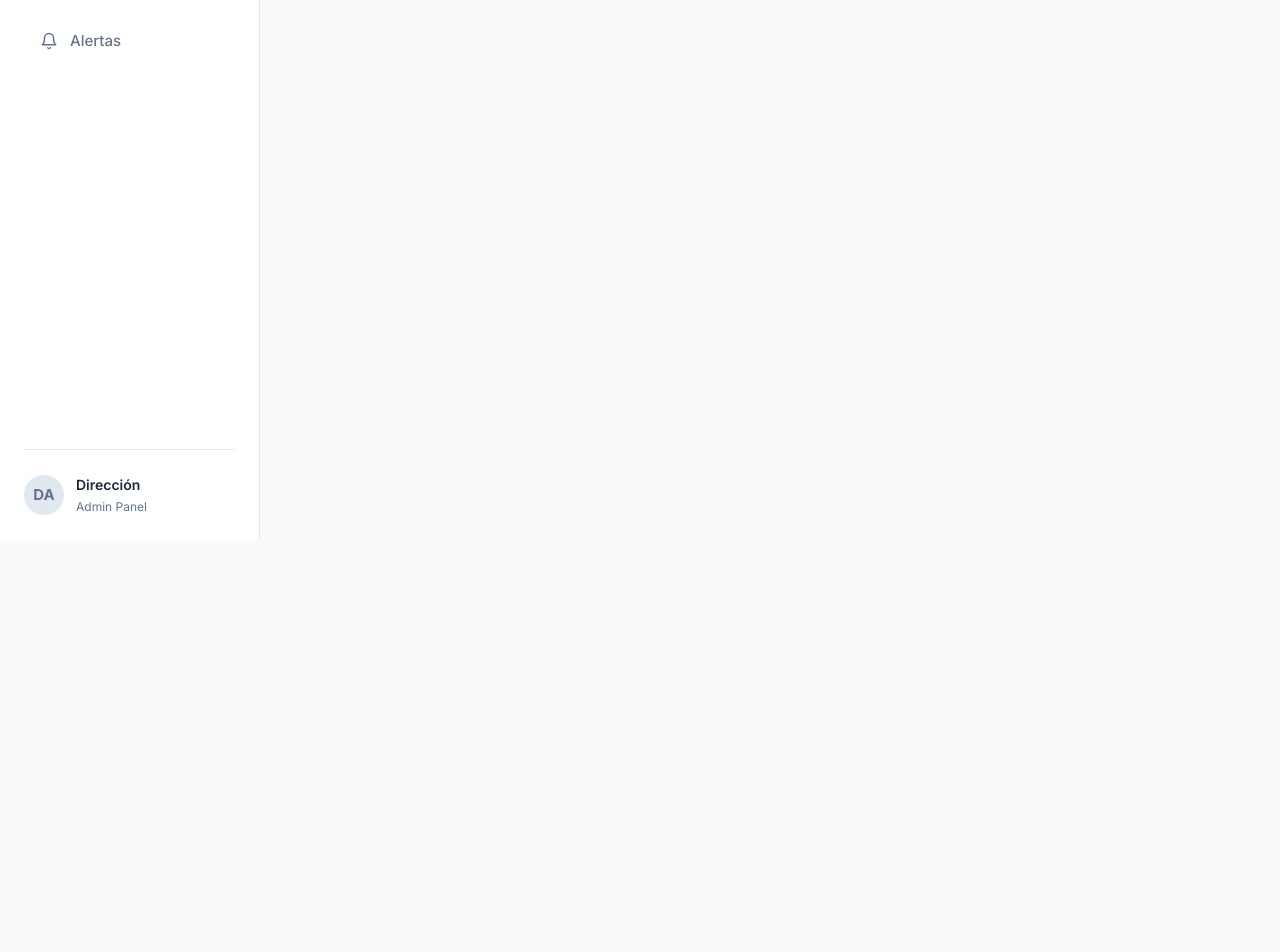
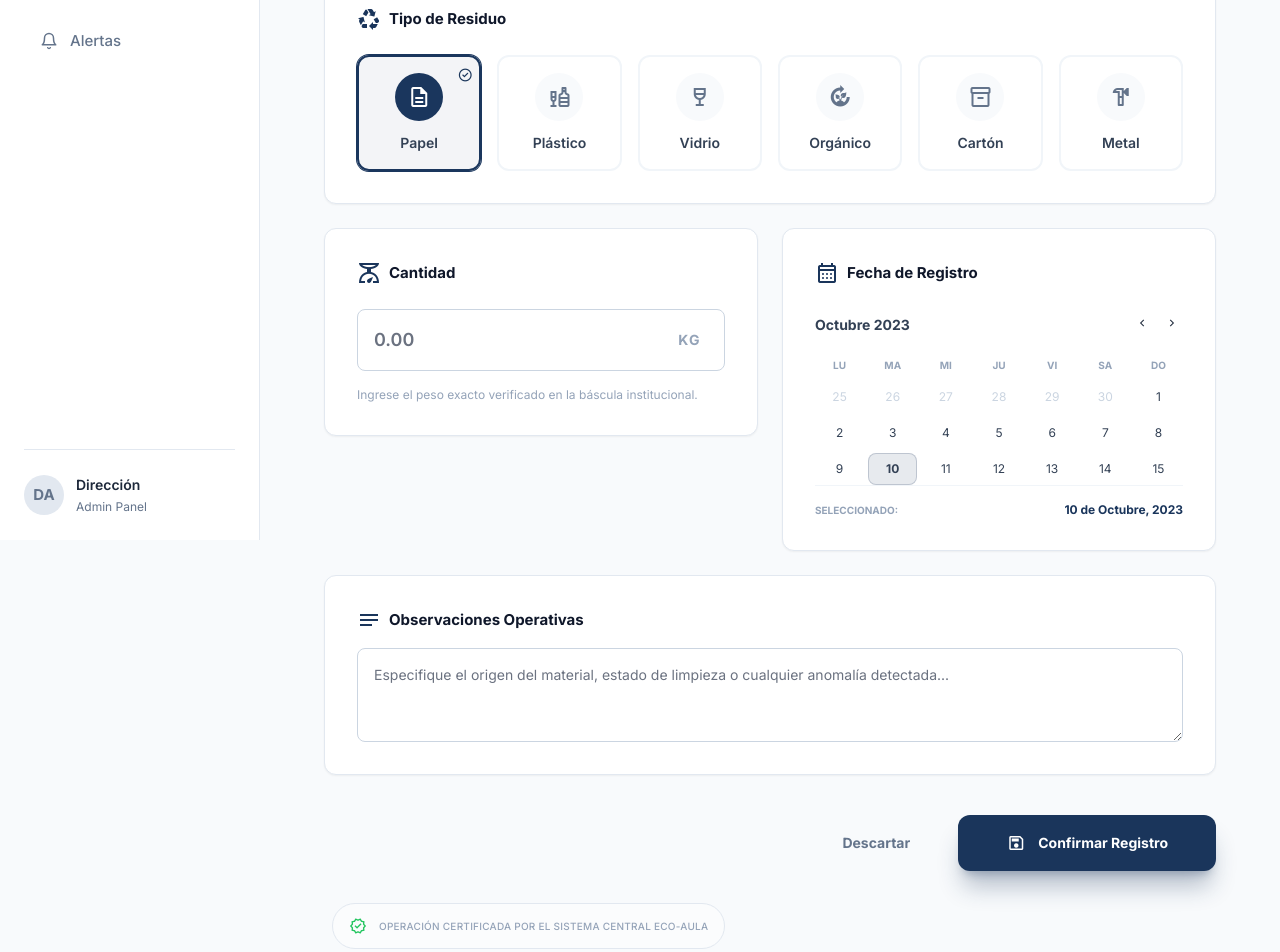
Before and after one commit to Eco-aula/Front, a Vue app in the folder EcoAula-front/: page /registrar in a window 1280 px wide. Shown: the part 260-1212 px from the top of the page. Before the commit the page ends 800 px from the top, so only its background shows below. Built offline with nearby package versions, Linux system fonts and the light colour scheme.

Commit message:
register view incompleted

```diff
--- a/EcoAula-front/index.html
+++ b/EcoAula-front/index.html
@@ -1,5 +1,6 @@
 <!DOCTYPE html>
 <html lang="">
+
 <head>
   <meta charset="UTF-8">
   <link rel="icon" href="/favicon.ico">
@@ -8,7 +9,8 @@
   <link rel="preconnect" href="https://fonts.googleapis.com">
   <link rel="preconnect" href="https://fonts.gstatic.com" crossorigin>
   <link href="https://fonts.googleapis.com/css2?family=Inter:wght@400;500;600;700;800&display=swap" rel="stylesheet">
-    <link href="https://fonts.googleapis.com/css2?family=Material+Symbols+Outlined:wght,FILL@100..700,0..1&display=swap" rel="stylesheet" />
+  <link href="https://fonts.googleapis.com/css2?family=Material+Symbols+Outlined:wght,FILL@100..700,0..1&display=swap"
+    rel="stylesheet" />
   <script src="https://cdn.tailwindcss.com?plugins=forms,container-queries"></script>
   <script>
     tailwind.config = {
@@ -38,10 +40,27 @@
       border-color: #1a355b;
       background-color: rgba(26, 53, 91, 0.05);
     }
+
+    .type-card input:checked+div {
+      border-color: #1a365d;
+      background-color: rgba(26, 54, 93, 0.05);
+      box-shadow: 0 0 0 1px #1a365d;
+    }
+
+    .type-card input:checked+div .icon-box {
+      background-color: #1a365d;
+      color: white;
+    }
+
+    .type-card input:checked+div .check-indicator {
+      display: block;
+    }
   </style>
 </head>
+
 <body>
   <div id="app"></div>
   <script type="module" src="/src/main.ts"></script>
 </body>
+
 </html>
--- /dev/null
+++ b/EcoAula-front/src/components/registrar/RegistrarForm.vue
@@ -0,0 +1,76 @@
+<template>
+  <form @submit.prevent="handleSubmit" class="space-y-6">
+    <WasteTypeSelector v-model="formData.wasteType" />
+
+    <div class="grid grid-cols-1 lg:grid-cols-2 gap-6">
+      <div class="space-y-6">
+
+        <!-- Cantidad -->
+        <div class="bg-white dark:bg-slate-900 rounded-xl shadow-sm border border-slate-200 dark:border-slate-800 p-8">
+          <div class="flex items-center gap-2 mb-6">
+            <span class="material-symbols-outlined text-primary">scale</span>
+            <h3 class="font-bold text-slate-900 dark:text-white">Cantidad</h3>
+          </div>
+          <div class="relative flex items-center">
+            <input
+              v-model="formData.quantity"
+              class="block w-full rounded-lg border-slate-300 dark:border-slate-700 dark:bg-slate-800 focus:ring-primary focus:border-primary text-lg font-semibold p-4 pr-16"
+              placeholder="0.00"
+              step="0.01"
+              type="number"
+            />
+            <span class="absolute right-6 text-slate-400 font-bold text-sm uppercase tracking-widest">kg</span>
+          </div>
+          <p class="mt-4 text-xs text-slate-400">Ingrese el peso exacto verificado en la báscula institucional.</p>
+        </div>
+
+      </div>
+
+      <RegistrationCalendar />
+    </div>
+
+    <!-- Observaciones -->
+    <div class="bg-white dark:bg-slate-900 rounded-xl shadow-sm border border-slate-200 dark:border-slate-800 p-8">
+      <div class="flex items-center gap-2 mb-4">
+        <span class="material-symbols-outlined text-primary">notes</span>
+        <h3 class="font-bold text-slate-900 dark:text-white">Observaciones Operativas</h3>
+      </div>
+      <textarea
+        v-model="formData.observations"
+        class="block w-full rounded-lg border-slate-300 dark:border-slate-700 dark:bg-slate-800 focus:ring-primary focus:border-primary text-sm p-4"
+        placeholder="Especifique el origen del material, estado de limpieza o cualquier anomalía detectada..."
+        rows="3"
+      ></textarea>
+    </div>
+
+    <div class="pt-4 flex justify-end items-center gap-4">
+      <button class="px-8 py-3 text-sm font-bold text-slate-500 hover:text-slate-800 transition-colors" type="reset">
+        Descartar
+      </button>
+      <button
+        class="bg-primary text-white px-12 py-3.5 rounded-xl font-bold text-sm shadow-xl shadow-primary/30 hover:bg-[#142a4a] transition-all active:scale-[0.98] flex items-center gap-3"
+        type="submit"
+      >
+        <span class="material-symbols-outlined text-xl">save</span>
+        Confirmar Registro
+      </button>
+    </div>
+  </form>
+</template>
+
+<script setup lang="ts">
+import { reactive } from 'vue';
+import WasteTypeSelector from './WasteTypeSelector.vue';
+import RegistrationCalendar from './RegistrationCalendar.vue';
+
+const formData = reactive({
+  wasteType: 'papel',
+  quantity: '',
+  status: 'pendiente',
+  observations: ''
+});
+
+const handleSubmit = () => {
+  console.log('Form submitted:', formData);
+};
+</script>
--- /dev/null
+++ b/EcoAula-front/src/components/registrar/RegistrationCalendar.vue
@@ -0,0 +1,47 @@
+<template>
+  <div class="bg-white dark:bg-slate-900 rounded-xl shadow-sm border border-slate-200 dark:border-slate-800 p-8 flex flex-col">
+    <div class="flex items-center gap-2 mb-6">
+      <span class="material-symbols-outlined text-primary">calendar_month</span>
+      <h3 class="font-bold text-slate-900 dark:text-white">Fecha de Registro</h3>
+    </div>
+    <div class="flex-1 flex flex-col">
+      <div class="flex items-center justify-between mb-4">
+        <span class="text-sm font-bold text-slate-700 dark:text-slate-300">Octubre 2023</span>
+        <div class="flex gap-2">
+          <button class="p-1 hover:bg-slate-100 dark:hover:bg-slate-800 rounded transition-colors" type="button">
+            <span class="material-symbols-outlined text-sm">chevron_left</span>
+          </button>
+          <button class="p-1 hover:bg-slate-100 dark:hover:bg-slate-800 rounded transition-colors" type="button">
+            <span class="material-symbols-outlined text-sm">chevron_right</span>
+          </button>
+        </div>
+      </div>
+      <div class="grid grid-cols-7 gap-1 text-center mb-2">
+        <span v-for="day in ['Lu', 'Ma', 'Mi', 'Ju', 'Vi', 'Sa', 'Do']" :key="day" class="text-[10px] font-bold text-slate-400 uppercase">
+          {{ day }}
+        </span>
+      </div>
+      <div class="grid grid-cols-7 gap-1 text-center">
+        <!-- Renderizando días de ejemplo como en el HTML -->
+        <div v-for="d in prevDays" :key="'prev'+d" class="h-8 flex items-center justify-center text-xs text-slate-300">{{ d }}</div>
+        <div
+          v-for="d in currentMonthDays"
+          :key="'curr'+d"
+          class="h-8 flex items-center justify-center text-xs text-slate-700 dark:text-slate-400"
+          :class="{ 'font-bold bg-primary/10 rounded-lg text-primary border border-primary/20': d === 10 }"
+        >
+          {{ d }}
+        </div>
+      </div>
+      <div class="mt-auto pt-4 border-t border-slate-100 dark:border-slate-800 flex justify-between items-center">
+        <span class="text-[10px] text-slate-400 uppercase font-bold">Seleccionado:</span>
+        <span class="text-xs font-bold text-primary">10 de Octubre, 2023</span>
+      </div>
+    </div>
+  </div>
+</template>
+
+<script setup lang="ts">
+const prevDays = [25, 26, 27, 28, 29, 30];
+const currentMonthDays = Array.from({ length: 15 }, (_, i) => i + 1);
+</script>
--- /dev/null
+++ b/EcoAula-front/src/components/registrar/WasteTypeCard.vue
@@ -0,0 +1,32 @@
+<template>
+  <label class="type-card cursor-pointer relative">
+    <input
+      type="radio"
+      name="waste_type"
+      :value="value"
+      class="sr-only"
+      :checked="modelValue === value"
+      @change="$emit('update:modelValue', value)"
+    />
+    <div class="border-2 border-slate-100 dark:border-slate-800 rounded-xl p-4 text-center hover:border-primary/50 transition-all flex flex-col items-center gap-3">
+      <div class="icon-box w-12 h-12 rounded-full bg-slate-50 dark:bg-slate-800 flex items-center justify-center text-slate-500 transition-colors">
+        <span class="material-symbols-outlined text-2xl">{{ icon }}</span>
+      </div>
+      <span class="text-sm font-semibold text-slate-700 dark:text-slate-300">{{ label }}</span>
+      <span class="check-indicator absolute top-2 right-2 text-primary hidden">
+        <span class="material-symbols-outlined text-base">check_circle</span>
+      </span>
+    </div>
+  </label>
+</template>
+
+<script setup lang="ts">
+defineProps<{
+  value: string;
+  label: string;
+  icon: string;
+  modelValue: string;
+}>();
+
+defineEmits(['update:modelValue']);
+</script>
--- /dev/null
+++ b/EcoAula-front/src/components/registrar/WasteTypeSelector.vue
@@ -0,0 +1,42 @@
+<template>
+  <div class="bg-white dark:bg-slate-900 rounded-xl shadow-sm border border-slate-200 dark:border-slate-800 p-8">
+    <div class="flex items-center gap-2 mb-6">
+      <span class="material-symbols-outlined text-primary">recycling</span>
+      <h3 class="font-bold text-slate-900 dark:text-white">Tipo de Residuo</h3>
+    </div>
+    <div class="grid grid-cols-2 md:grid-cols-3 lg:grid-cols-6 gap-4">
+      <WasteTypeCard
+        v-for="type in wasteTypes"
+        :key="type.value"
+        v-bind="type"
+        v-model="selectedType"
+      />
+    </div>
+  </div>
+</template>
+
+<script setup lang="ts">
+import { ref, watch } from 'vue';
+import WasteTypeCard from './WasteTypeCard.vue';
+
+const props = defineProps<{
+  modelValue: string;
+}>();
+
+const emit = defineEmits(['update:modelValue']);
+
+const selectedType = ref(props.modelValue);
+
+watch(selectedType, (newVal) => {
+  emit('update:modelValue', newVal);
+});
+
+const wasteTypes = [
+  { value: 'papel', label: 'Papel', icon: 'description' },
+  { value: 'plastico', label: 'Plástico', icon: 'liquor' },
+  { value: 'vidrio', label: 'Vidrio', icon: 'wine_bar' },
+  { value: 'organico', label: 'Orgánico', icon: 'compost' },
+  { value: 'carton', label: 'Cartón', icon: 'inventory_2' },
+  { value: 'metal', label: 'Metal', icon: 'hardware' },
+];
+</script>
--- a/EcoAula-front/src/views/RegistrarView.vue
+++ b/EcoAula-front/src/views/RegistrarView.vue
@@ -1,6 +1,27 @@
 <template>
-  <div class="card">
-    <h2>Registrar Residuo</h2>
-    <p>Esta es una vista de demostración para el registro de residuos.</p>
+  <div class="flex-1 overflow-y-auto p-8 flex justify-center items-start">
+    <div class="w-full max-w-4xl">
+      <div class="mb-8">
+        <h2 class="text-3xl font-extrabold text-slate-900 dark:text-white tracking-tight">Registro de Residuos</h2>
+        <p class="text-slate-500 dark:text-slate-400 mt-1">Gestión operativa para la disposición técnica de materiales institucionales.</p>
+      </div>
+
+      <RegistrarForm />
+
+      <div class="mt-8 flex flex-col md:flex-row items-center justify-between px-2 gap-4">
+        <div class="flex items-center gap-3 text-slate-400 bg-white/50 dark:bg-slate-800/50 px-4 py-2 rounded-full border border-slate-200 dark:border-slate-800">
+          <span class="material-symbols-outlined text-lg text-green-500">verified</span>
+          <span class="text-[10px] font-medium tracking-wide">OPERACIÓN CERTIFICADA POR EL SISTEMA CENTRAL ECO-AULA</span>
+        </div>
+      </div>
+    </div>
   </div>
 </template>
+
+<script setup lang="ts">
+import RegistrarForm from '@/components/registrar/RegistrarForm.vue';
+</script>
+
+<style scoped>
+/* Estilos específicos si son necesarios */
+</style>
```
Lines whose indentation alone changed are shown as unchanged.
